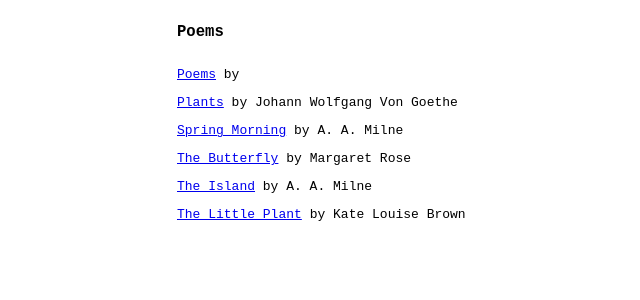
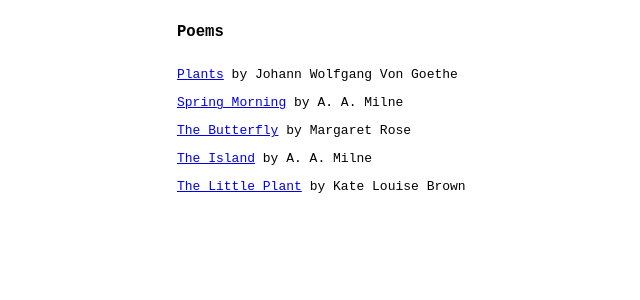
Before and after one commit to mkipling/p, a Jekyll site: the page built from _p/index.md, in a window 1280 px wide. Shown: the top 300 px of the page, without its empty margins (151-791 px from the left). Built offline with Jekyll 4.4.1, drawn with Linux system fonts in a browser that asks for light colours.

Commit message:
Update index.md

```diff
--- a/_p/index.md
+++ b/_p/index.md
@@ -3,6 +3,7 @@ title: Poems
 highlighter: none
 ---
 
-{% for p in site.p %}
+{% assign poems = site.p | where_exp: "item", "item.title != 'Poems'" %}
+{% for p in poems %}
   <a href="{{ p.url }}">{{ p.title }}</a> by {{p.author}}<br />
 {% endfor %}
```
